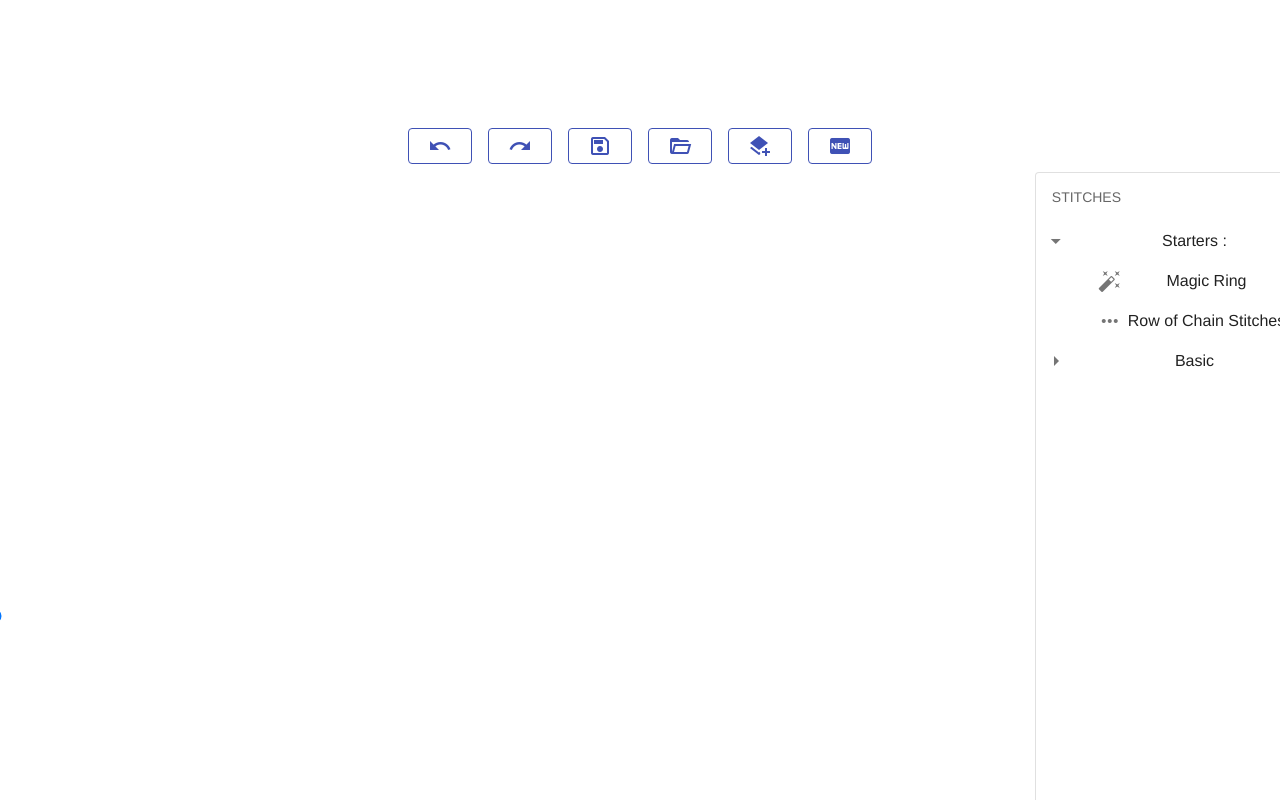
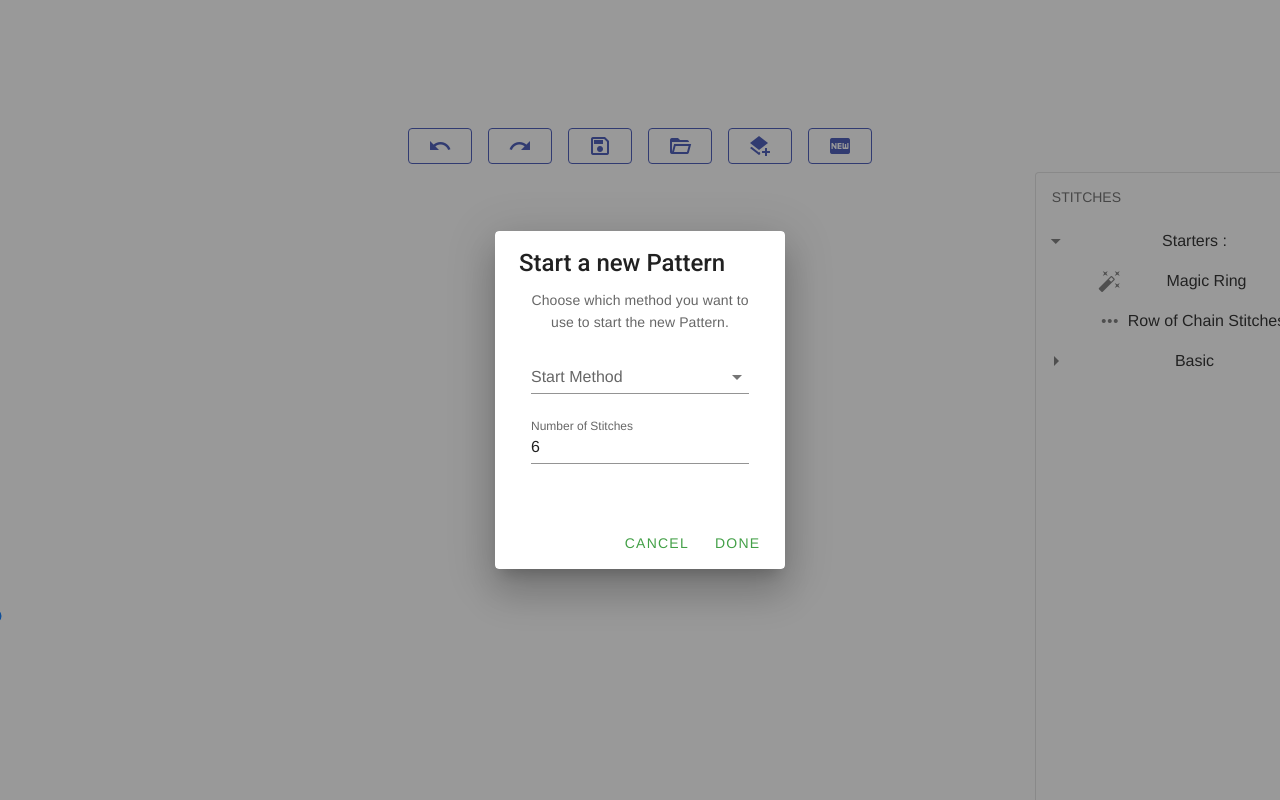
Before and after one commit to klaraseitz/LayerwiseCrochet, a Vue app: page / in a window 1280 px wide. Both pictures are taken after a click on the button 840 px from the left and 146 px from the top of the page. Shown: the top 800 px of the page. Built offline with nearby package versions, Linux system fonts and the light colour scheme.

Commit message:
add modal to choose how to start a graph

```diff
--- a/src/components/ActionToolBar.vue
+++ b/src/components/ActionToolBar.vue
@@ -17,9 +17,58 @@
         <v-btn class="ma-2" outlined color="indigo" @click="newLayer">
             <v-icon> mdi-layers-plus </v-icon>
         </v-btn>
-        <v-btn class="ma-2" outlined color="indigo" @click="resetGraph">
+        <v-btn class="ma-2" outlined color="indigo" @click="resetGraph" @click.stop="dialog = true">
             <v-icon> mdi-new-box </v-icon>
         </v-btn>
+
+        <v-dialog
+                v-model="dialog"
+                max-width="290"
+                persistent
+        >
+            <v-card>
+                <v-card-title class="headline">Start a new Pattern</v-card-title>
+                <v-card-text>
+                    Choose which method you want to use to start the new Pattern.
+                    <v-container>
+                        <v-select
+                                v-model="select"
+                                :items="startMethod"
+                                label="Start Method"
+                                data-vv-name="select"
+                        />
+                        <v-text-field v-if="select!='Magic Ring'"
+                                v-model="stitchAmount"
+                                :rules="[rules.number]"
+                                label="Number of Stitches"
+                                maxlength="3"
+                        />
+
+                    </v-container>
+                </v-card-text>
+
+                <v-card-actions>
+                    <v-spacer/>
+
+                    <v-btn
+                            color="green darken-1"
+                            text
+                            @click="dialog = false"
+                    >
+                        Cancel
+                    </v-btn>
+
+                    <v-btn
+                            color="green darken-1"
+                            text
+                            @click="dialog = false"
+                    >
+                        Done
+                    </v-btn>
+                </v-card-actions>
+            </v-card>
+        </v-dialog>
+
     </div>
 </template>
 
@@ -27,7 +76,21 @@
     export default {
         data() {
             return {
-                name: "ActionToolBar"
+                name: "ActionToolBar",
+                dialog: false,
+                startMethod: [
+                    "Magic Ring",
+                    "Line of Chain Stitches",
+                    "Round of Chain Stitches"
+                ],
+                select: null,
+                stitchAmount: 6,
+                rules: {
+                    number: value => {
+                        const pattern = /^[1-9][0-9]{0,2}$/;
+                        return pattern.test(value) || 'Please input a whole number.'
+                    },
+                },
             }
         },
         methods: {
```
